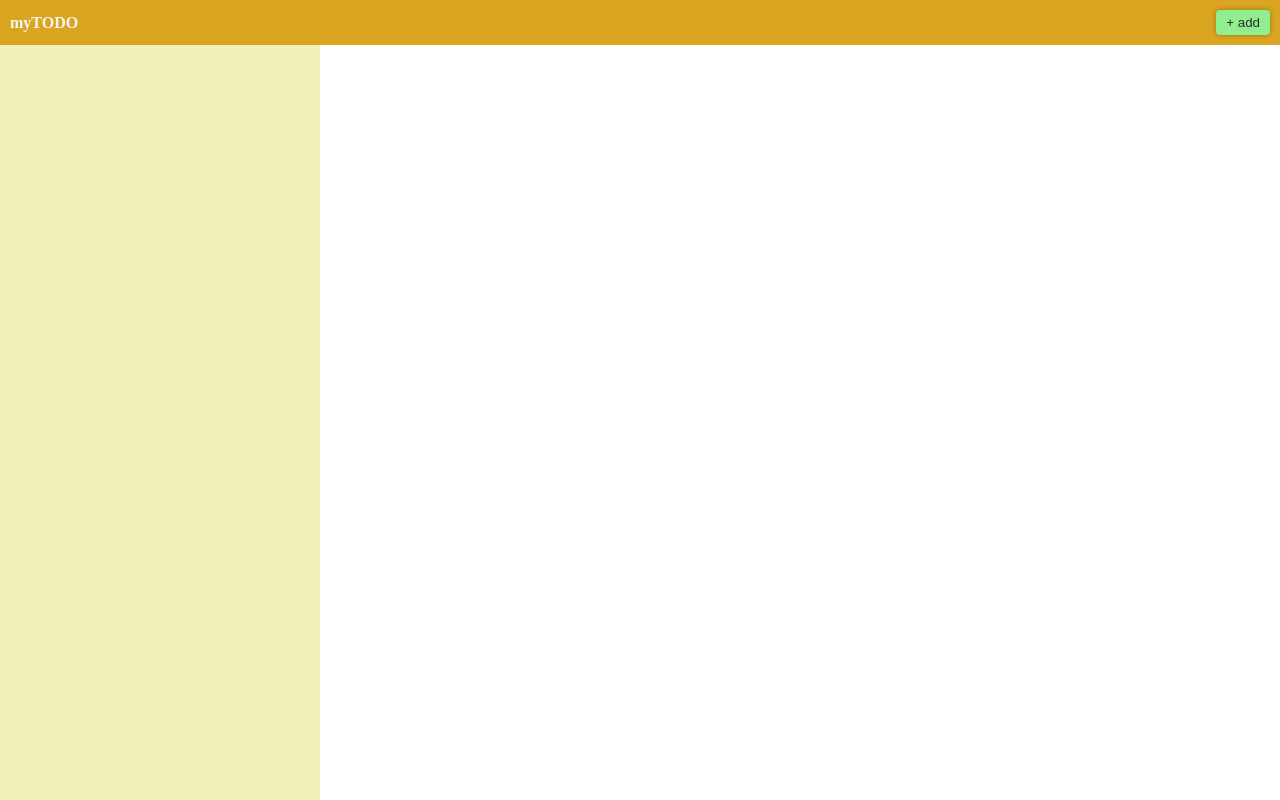
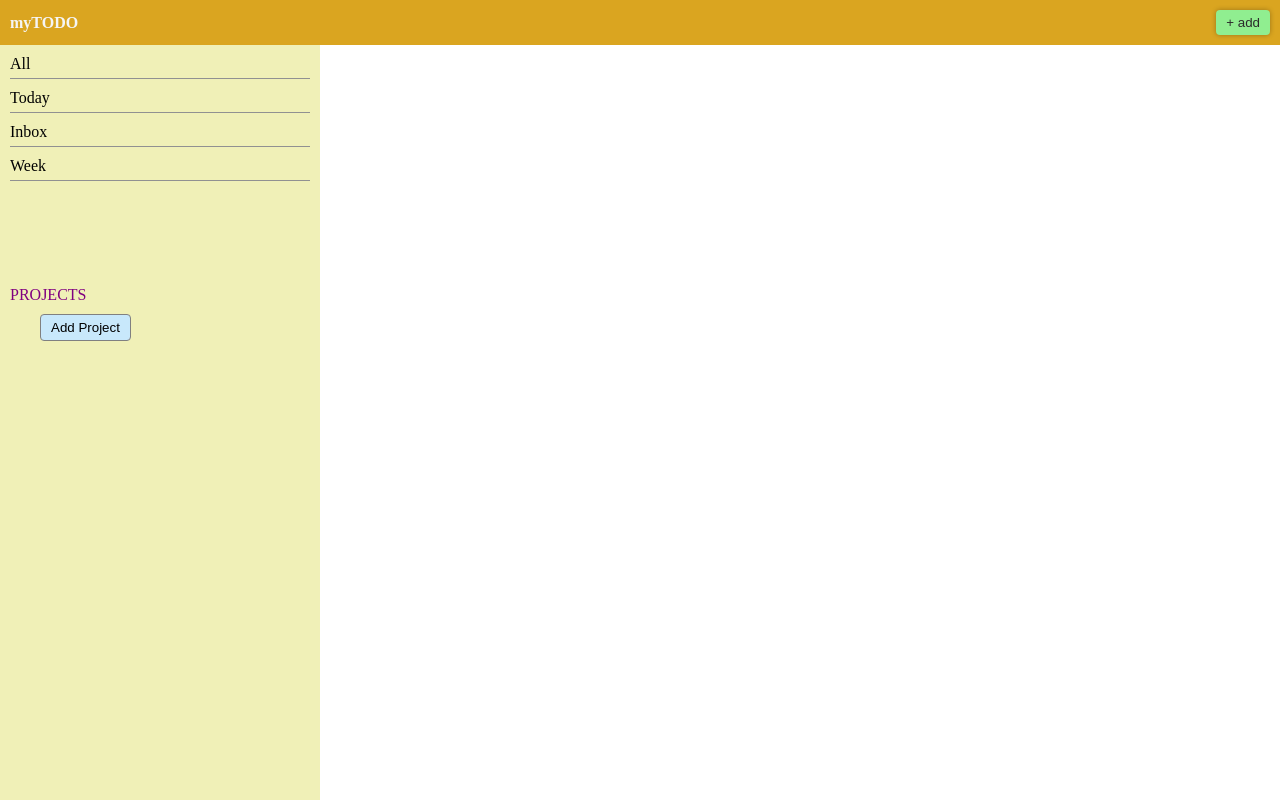
Before and after one commit to vc252/To-do, a website built with webpack: page src/toDo.html in a window 1280 px wide. Built offline with nearby package versions, Linux system fonts and the light colour scheme.

Commit message:
menuUI update

```diff
--- a/src/style.css
+++ b/src/style.css
@@ -41,6 +41,37 @@ header>button {
 menu {
     background-color: rgb(240, 240, 183);
     width: 40dvh;
+    display: flex;
+    flex-direction: column;
+    gap: 5px;
+    box-sizing: border-box;
+    padding: 5px 10px;
+}
+
+menu :nth-child(-n+4) {
+    border-bottom-style: solid;
+    border-bottom-width: 1px;
+    border-bottom-color: rgb(145, 145, 145);
+    margin-top: 5px;
+    padding-bottom: 5px;
+}
+
+menu :nth-last-child(2) {
+    margin-top: 100px;
+    color: purple;
+}
+
+.project-box {
+    padding-left: 30px;
+}
+
+.project-box button {
+    border-style: solid;
+    border-width: 1.2px;
+    border-color: grey;
+    padding: 5px 10px;
+    border-radius: 4px;
+    background-color: rgb(200, 232, 251);
 }
 
 main {
--- a/src/toDo.html
+++ b/src/toDo.html
@@ -14,7 +14,14 @@
     </header>
     <div class="container">
         <menu>
-
+            <span class="All">All</span>
+            <span class="Today">Today</span>
+            <span class="inbox">Inbox</span>
+            <span class="Week">Week</span>
+            <span>PROJECTS</span>
+            <div class="project-box">
+                <button>Add Project</button>
+            </div>
         </menu>
         <main>
 
```
